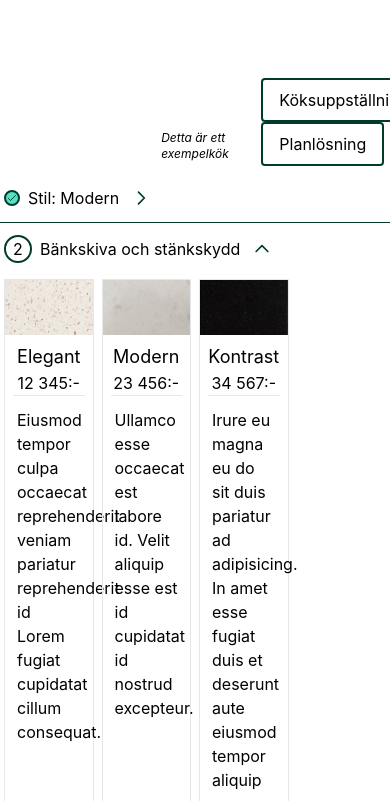
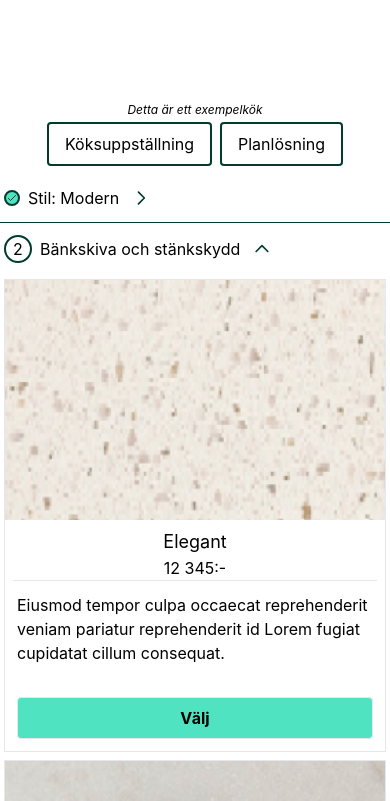
Before and after one commit to bonavawineyard/myselections-poc-3, a React (Create React App) app: page / in a window 390 px wide. Shown: the part 722-1523 px from the top of the page. Built offline with nearby package versions, Linux system fonts and the light colour scheme.

Commit message:
styling and misc fixes

```diff
--- a/package.json
+++ b/package.json
@@ -13,6 +13,7 @@
     "@types/react": "^16.9.53",
     "@types/react-dom": "^16.9.8",
     "autoprefixer": "^9",
+    "gh-pages": "^3.1.0",
     "postcss": "^7",
     "react": "^17.0.1",
     "react-dom": "^17.0.1",
@@ -26,7 +27,9 @@
     "start": "craco start",
     "build": "craco build",
     "test": "craco test",
-    "eject": "react-scripts eject"
+    "eject": "react-scripts eject",
+    "predeploy": "npm run build",
+    "deploy": "gh-pages -d build"
   },
   "eslintConfig": {
     "extends": [
--- a/src/components/Card/CardList.tsx
+++ b/src/components/Card/CardList.tsx
@@ -23,7 +23,7 @@ export const CardList: FC<{
   };
 
   return (
-    <div className="w-full grid grid-cols-4 gap-2 py-4">
+    <div className="w-full grid lg:grid-cols-4 md:grid-cols-2 gap-2 py-4">
       {cards.map((card, index) => (
         <Card
           {...card}
--- a/src/components/ImageFooterRow.tsx
+++ b/src/components/ImageFooterRow.tsx
@@ -6,16 +6,16 @@ export const ImageFooterRow: FC = () => {
 
   return (
     <div
-      className="grid grid-cols-3 justify-items-center items-end py-2 px-2"
+      className="grid lg:grid-cols-3 md:grid-cols-2 justify-items-center items-end py-2 px-2"
       style={{
         opacity: isShrunk ? "0" : "1",
         transition: "opacity 0.2s",
       }}
     >
-      <div className="col-start-2 italic text-xs bg-white bg-opacity-50 px-8 py-1">
+      <div className="lg:col-start-2 italic text-xs bg-white bg-opacity-50 px-8 py-1">
         Detta är ett exempelkök
       </div>
-      <div className="ml-auto">
+      <div className="md:ml-auto">
         <button className="border-2 border-forrestgreen rounded bg-white px-4 py-2 mx-1">
           Köksuppställning
         </button>
--- a/src/components/Main.tsx
+++ b/src/components/Main.tsx
@@ -6,7 +6,7 @@ import { MainNav } from "./MainNav";
 import { ShrinkExamples } from "./Scroll/ShrinkExamples";
 import { ImageFooterRow } from "./ImageFooterRow";
 import { Layers } from "./Layers";
-import { Steps } from "./Steps";
+import { StepList } from "./Step/StepList";
 
 const Main: FC = () => (
   <Router>
@@ -19,7 +19,7 @@ const Main: FC = () => (
             <ImageFooterRow />
           </div>
         </ShrinkExamples>
-        <Steps />
+        <StepList />
         <div className="py-4 italic text-xs">
           För att byta golv, gå till{" "}
           <a className="underline" href="/">
--- a/src/components/Steps.tsx
+++ b/src/components/Step/StepList.tsx
@@ -1,11 +1,11 @@
 import React, { FC, useContext } from "react";
-import { StepRow } from "./Step/StepRow";
-import worktopList from "../fixtures/worktops.json";
-import whitegoodsList from "../fixtures/whitegoods.json";
-import { CardList } from "./Card/CardList";
-import { ICard } from "../interfaces";
-import { MainContext } from "../context/MainContext";
-import steps from "../fixtures/steps.json";
+import { StepRow } from "./StepRow";
+import worktopList from "../../fixtures/worktops.json";
+import whitegoodsList from "../../fixtures/whitegoods.json";
+import { CardList } from "../Card/CardList";
+import { ICard } from "../../interfaces";
+import { MainContext } from "../../context/MainContext";
+import steps from "../../fixtures/steps.json";
 
 const StepContent: FC<{ activeStep: number }> = ({ activeStep }) =>
   [
@@ -14,10 +14,10 @@ const StepContent: FC<{ activeStep: number }> = ({ activeStep }) =>
     <CardList cards={whitegoodsList as ICard[]} />,
   ][activeStep];
 
-export const Steps = () => {
+export const StepList = () => {
   const { activeStep, setActiveStep, selectedIndex } = useContext(MainContext);
 
-  const isDone = (step: any, index: number) => {
+  const isDone = (index: number) => {
     if (index === 0) {
       return true;
     } else if (index === 1) {
@@ -40,8 +40,8 @@ export const Steps = () => {
           text={step.text}
           stepNumber={`${index + 1}`}
           open={activeStep === index}
-          done={isDone(step, index)}
-          onSelect={() => setActiveStep(activeStep >= 0 ? -1 : index)}
+          done={isDone(index)}
+          onSelect={() => setActiveStep(index === activeStep ? -1 : index)}
         >
           <StepContent activeStep={activeStep} />
         </StepRow>
```
Also changed, not shown: 2 other files (tests, documents, lock files or other folders).
